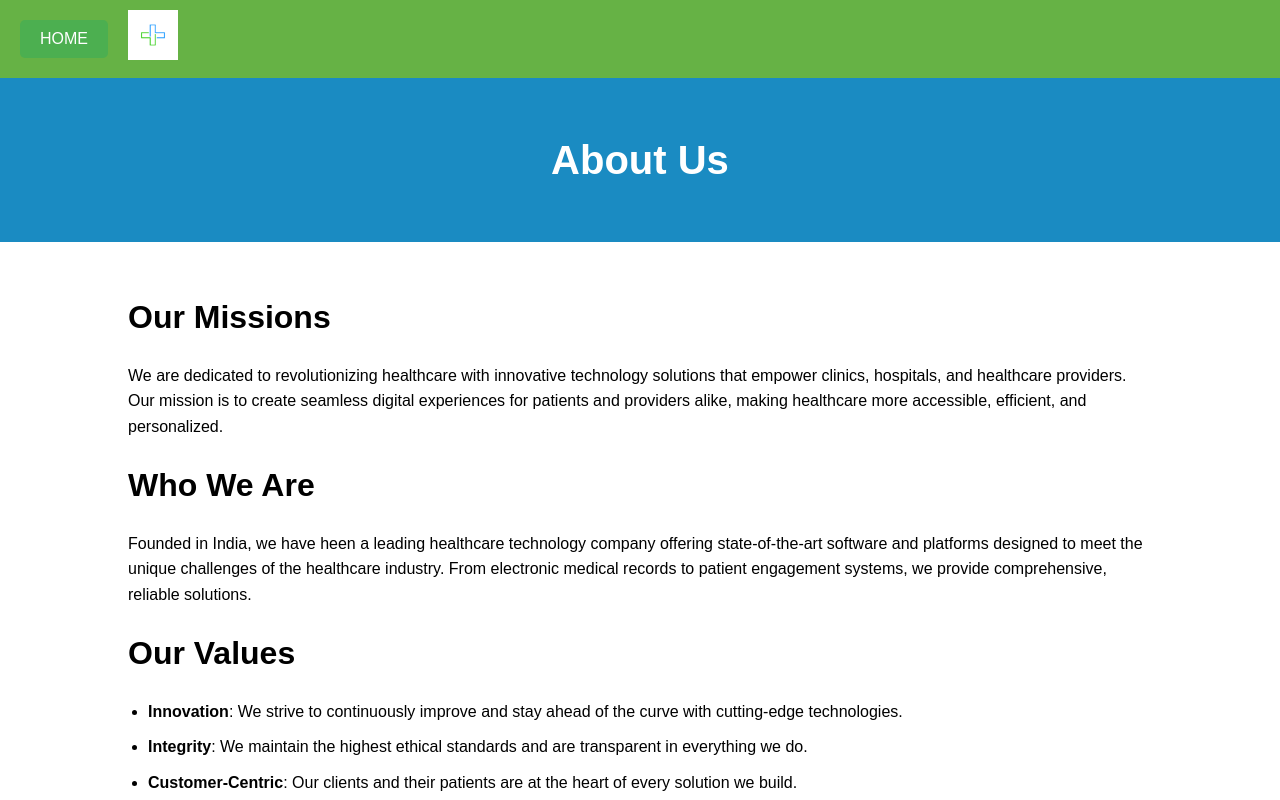
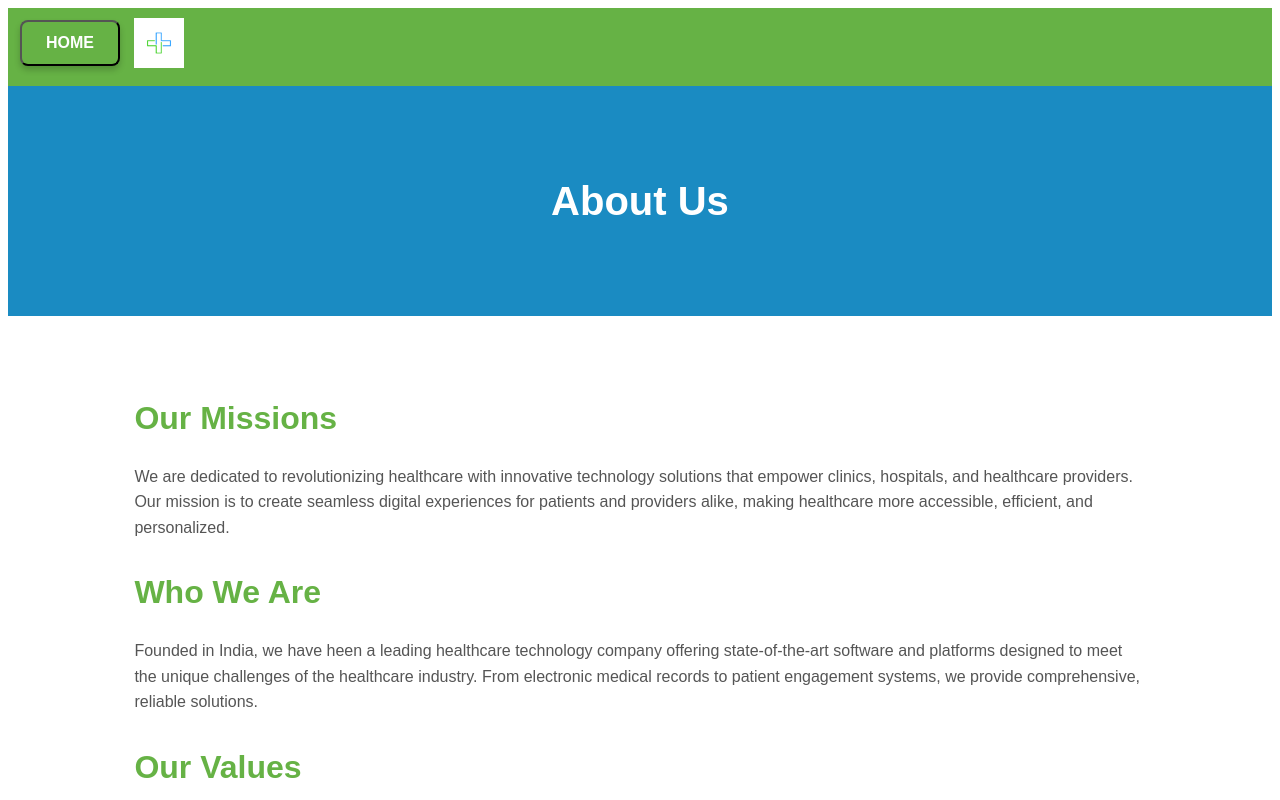
Before and after one commit to varunteja542/hsm, a website: page public/about.html in a window 1280 px wide. Shown: the top 800 px of the page. Drawn offline with Linux system fonts and the light colour scheme; files whose address does not match are found by name.

Commit message:
Update about.html

```diff
--- a/public/about.html
+++ b/public/about.html
@@ -5,15 +5,20 @@
     <meta name="viewport" content="width=device-width, initial-scale=1.0">
     <title>About Us - DocPulse</title>
     <style>
+About.css
+
+/* Reset */
 * {
     margin: 0;
     padding: 0;
     box-sizing: border-box;
 }
 
+/* Global Styles */
 body {
     font-family: Arial, sans-serif;
     line-height: 1.6;
+    color: #333;
 }
 
 .container {
@@ -21,18 +26,34 @@
     margin: 0 auto;
 }
 
+/* Header Styles */
 .header {
     background-color: #66b245;
     padding: 10px 0;
     display: flex;
+    align-items: center;
     justify-content: space-between;
-            align-items: center;
 }
 
 .logo {
     height: 50px;
+    margin-right: 10px;
 }
 
+.logo-text {
+    font-size: 1.8rem;
+    color: white;
+    font-weight: bold;
+    display: flex;
+    align-items: center;
+}
+
+.logo-text i {
+    margin-right: 8px;
+    font-size: 1.5rem;
+}
+
+/* Navigation Styles */
 .nav-links {
     list-style: none;
     display: flex;
@@ -48,14 +69,15 @@
     padding: 10px;
     background-color: transparent;
     transition: background-color 0.3s ease;
+    border-radius: 5px;
 }
 
 .nav-links a.active,
 .nav-links a:hover {
     background-color: #4d8c35;
-            border-radius: 5px;
 }
 
+/* Banner Section */
 .about-banner {
     background-color: #1a8bc2;
     color: white;
@@ -65,8 +87,10 @@
 
 .about-banner h1 {
     font-size: 2.5rem;
+    font-weight: bold;
 }
 
+/* Content Section */
 .about-content {
     padding: 50px 0;
 }
@@ -74,10 +98,12 @@
 .about-content h2 {
     margin-bottom: 20px;
     font-size: 2rem;
+    color: #66b245;
 }
 
 .about-content p, .about-content ul {
     margin-bottom: 20px;
+    color: #555;
 }
 
 .about-content ul {
@@ -88,17 +114,19 @@
 .about-content ul li {
     margin-bottom: 10px;
 }
+
+/* Home Button */
 .home-button {
     position: fixed;
     top: 20px;
     left: 20px;
-      background-color: #4CAF50;
-      padding: 10px 20px;
-      border-radius: 5px;
-      text-decoration: none;
-      color: white;
+    background-color: #66b245;
+    padding: 12px 24px;
+    border-radius: 8px;
+    box-shadow: 0px 4px 6px rgba(0, 0, 0, 0.2);
     font-size: 1rem;
-      border: none;
+    font-weight: bold;
+    transition: all 0.3s ease;
     cursor: pointer;
 }
 
@@ -108,7 +136,9 @@
 }
 
 .home-button:hover {
-      background-color: #45a049;
+    background-color: #4d8c35;
+    box-shadow: 0px 6px 8px rgba(0, 0, 0, 0.3);
+    transform: translateY(-2px);
 }
 
     </style>
```
Lines whose indentation alone changed are shown as unchanged.
